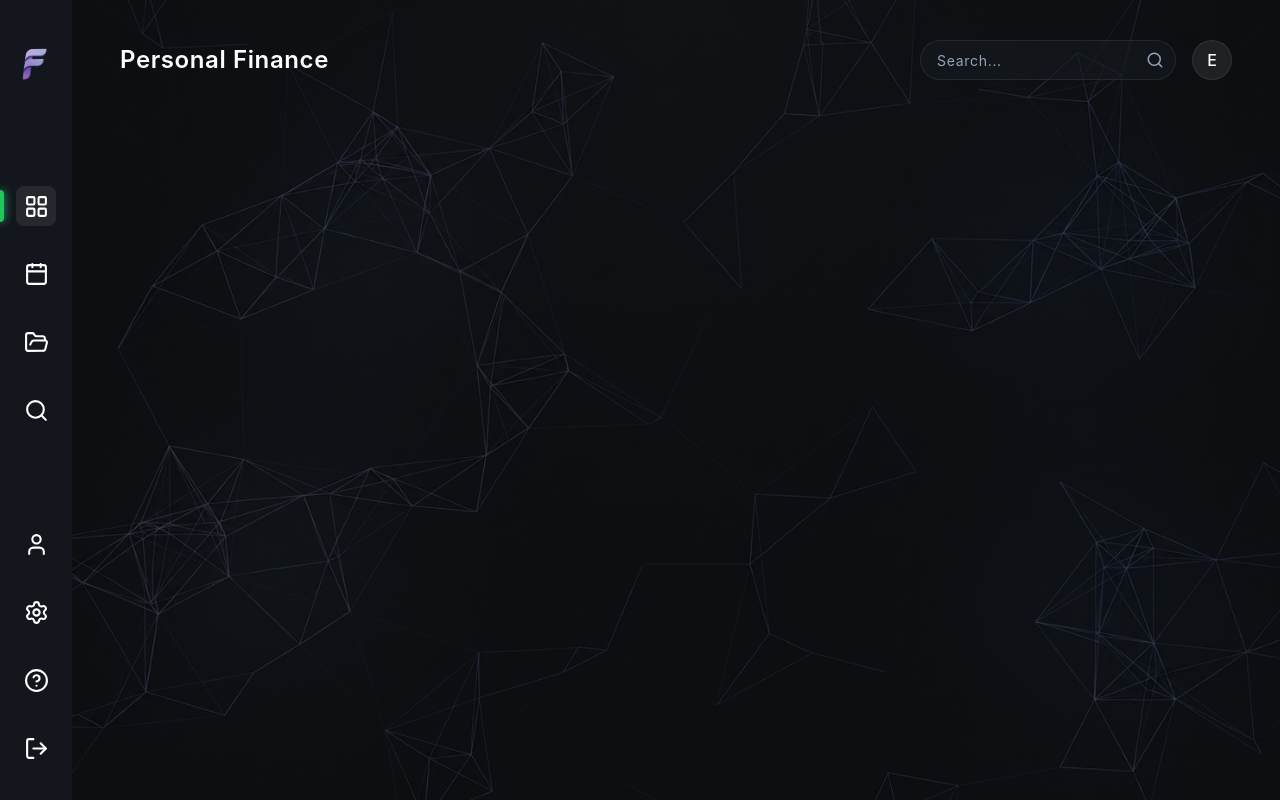
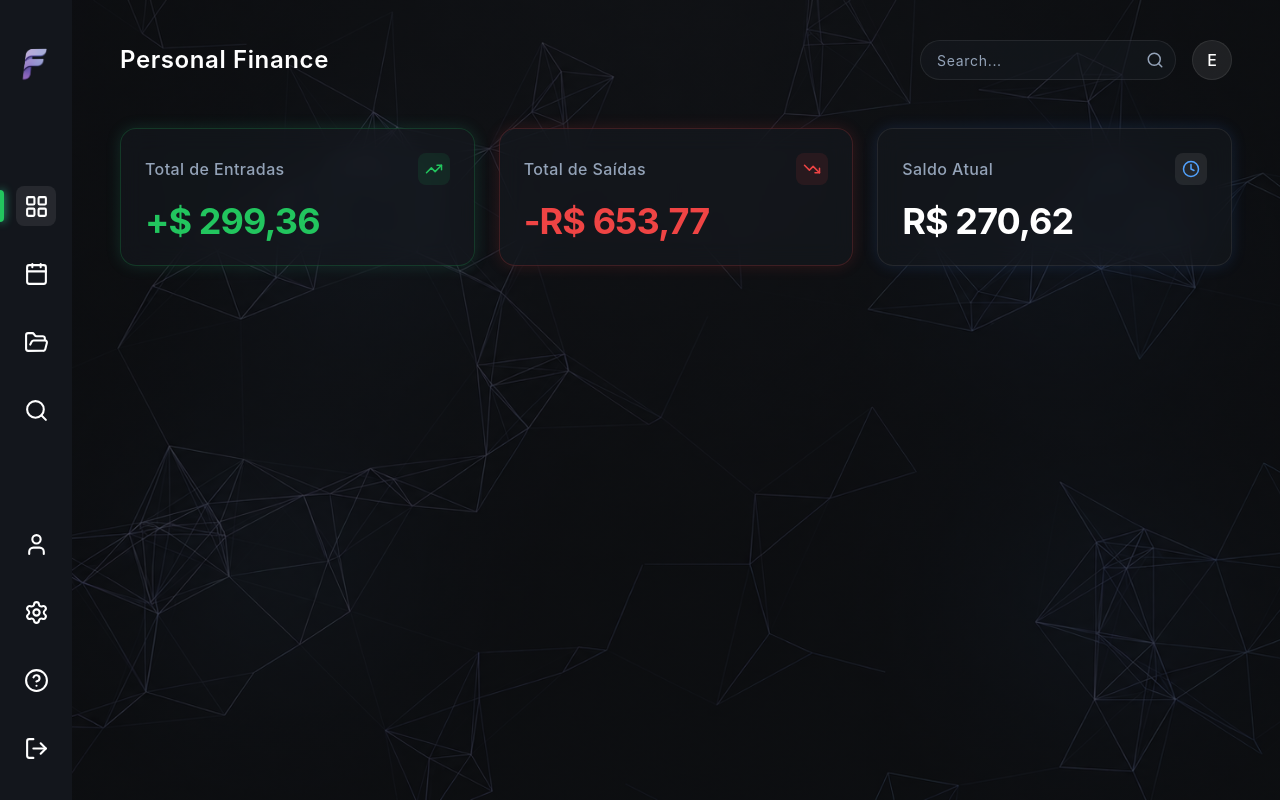
Before and after one commit to joao-vitor-santosz/FinQuest, a React (Vite) app: page / in a window 1280 px wide. Built offline with nearby package versions, Linux system fonts and the light colour scheme.

Commit message:
feat: adiciona componente e renderização de MetricCard

```diff
--- a/src/App.tsx
+++ b/src/App.tsx
@@ -1,5 +1,6 @@
 import { Sidebar } from "./components/Sidebar";
 import { Header } from "./components/Header";
+import { DashboardHome } from "./components/DashboardHome";
 
 function App() {
   return (
@@ -14,6 +15,7 @@ function App() {
 
         {/* O Header no topo da página */}
         <Header title="Personal Finance" />
+        <DashboardHome />
 
         {/* O espaço abaixo é onde vão entrar os cards do Dashboard depois */}
         <div className="flex-1">
--- /dev/null
+++ b/src/components/DashboardHome/index.tsx
@@ -0,0 +1,34 @@
+import { TrendingUp, TrendingDown, Clock } from "lucide-react";
+import { MetricCard } from "../MetricCard/index";
+
+export const DashboardHome = () => {
+  return (
+    <div className="w-full flex flex-col gap-6">
+
+      {/* Linha dos Cards de Métrica (Layout Responsivo) */}
+      <div className="grid grid-cols-1 md:grid-cols-3 gap-6 w-full">
+        <MetricCard
+          title="Total de Entradas"
+          value="+$ 299,36"
+          icon={TrendingUp}
+          type="income"
+        />
+        <MetricCard
+          title="Total de Saídas"
+          value="-R$ 653,77"
+          icon={TrendingDown}
+          type="expense"
+        />
+        <MetricCard
+          title="Saldo Atual"
+          value="R$ 270,62"
+          icon={Clock}
+          type="balance"
+        />
+      </div>
+
+      {/* Próximo passo: A linha de baixo (Gráfico + Lista de Transações) virá aqui */}
+
+    </div>
+  );
+};
--- /dev/null
+++ b/src/components/MetricCard/index.tsx
@@ -0,0 +1,55 @@
+import type { LucideIcon } from "lucide-react";
+
+interface MetricCardProps {
+  title: string;
+  value: string;
+  icon: LucideIcon;
+  type: "income" | "expense" | "balance";
+}
+
+export const MetricCard = ({ title, value, icon: Icon, type }: MetricCardProps) => {
+  // Define as cores e sombras dinamicamente com base no tipo do card
+  const cardStyles = {
+    income: {
+      textColor: "text-income",
+      borderColor: "border-income/20",
+      shadowColor: "shadow-[0_0_15px_rgba(52,211,153,0.15)]", // Brilho verde sutil
+      badgeBg: "bg-income/10 text-income",
+    },
+    expense: {
+      textColor: "text-expense",
+      borderColor: "border-expense/20",
+      shadowColor: "shadow-[0_0_15px_rgba(239,68,68,0.15)]", // Brilho vermelho sutil
+      badgeBg: "bg-expense/10 text-expense",
+    },
+    balance: {
+      textColor: "text-white",
+      borderColor: "border-border-glass",
+      shadowColor: "shadow-[0_0_15px_rgba(59,130,246,0.15)]", // Brilho azul sutil
+      badgeBg: "bg-border-glass text-blue-400",
+    },
+  };
+
+  const currentStyle = cardStyles[type];
+
+  return (
+    <div className={`flex-1 min-w-62.5 p-6 rounded-2xl bg-bg-card/40 border ${currentStyle.borderColor} ${currentStyle.shadowColor} backdrop-blur-md flex flex-col gap-4 transition-all hover:scale-[1.01]`}>
+
+      {/* Linha Superior: Título e Ícone de Status */}
+      <div className="flex items-center justify-between">
+        <span className="text-text-secondary text-md font-medium tracking-wide">
+          {title}
+        </span>
+        <div className={`w-8 h-8 rounded-lg flex items-center justify-center ${currentStyle.badgeBg}`}>
+          <Icon size={18} />
+        </div>
+      </div>
+
+      {/* Linha Inferior: Valor Monetário */}
+      <div className={`text-2xl lg:text-4xl font-bold tracking-tight ${currentStyle.textColor}`}>
+        {value}
+      </div>
+
+    </div>
+  );
+};
```
